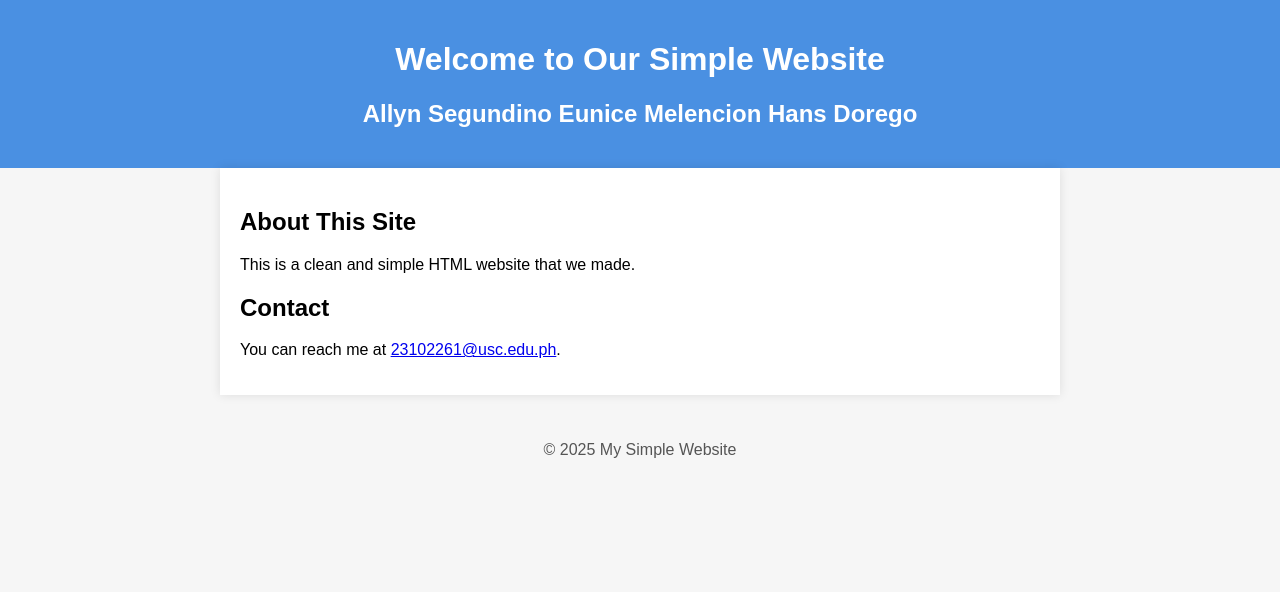
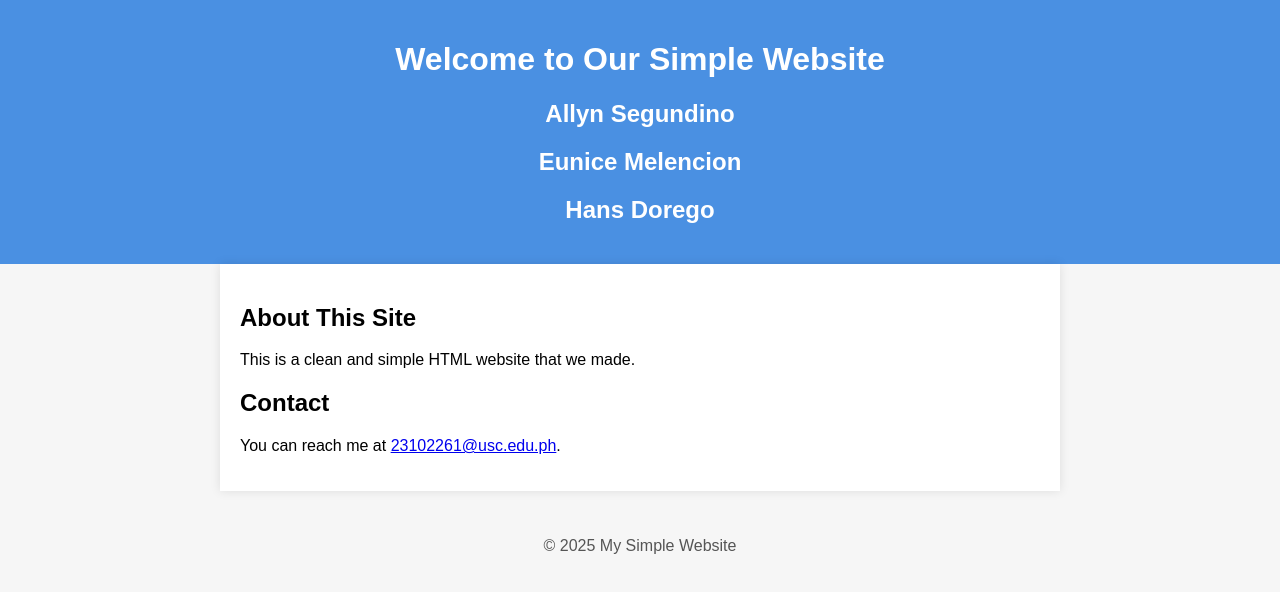
Before and after one commit to Allyn23102261/Deployment, a plain HTML site: page index.html in a window 1280 px wide. Drawn offline with Linux system fonts and the light colour scheme.

Commit message:
Update index.html

```diff
--- a/index.html
+++ b/index.html
@@ -35,9 +35,9 @@
 <body>
   <header>
     <h1>Welcome to Our Simple Website</h1>
-    <h2>Allyn Segundino
-    Eunice Melencion
-    Hans Dorego</h2>
+    <h2>Allyn Segundino</h2>
+    <h2>Eunice Melencion</h2>
+    <h2>Hans Dorego</h2>
   </header>
 
   <main>
```
